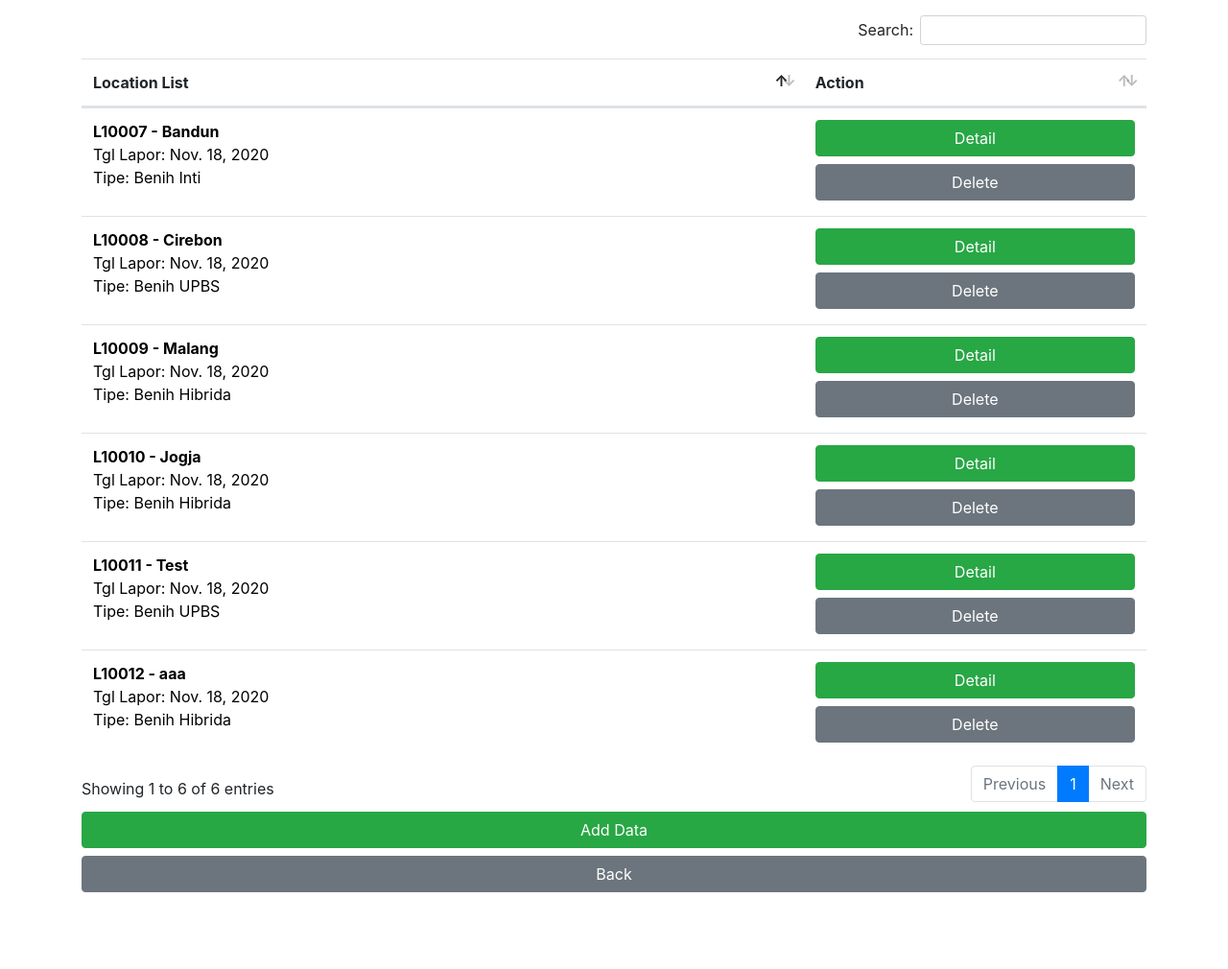
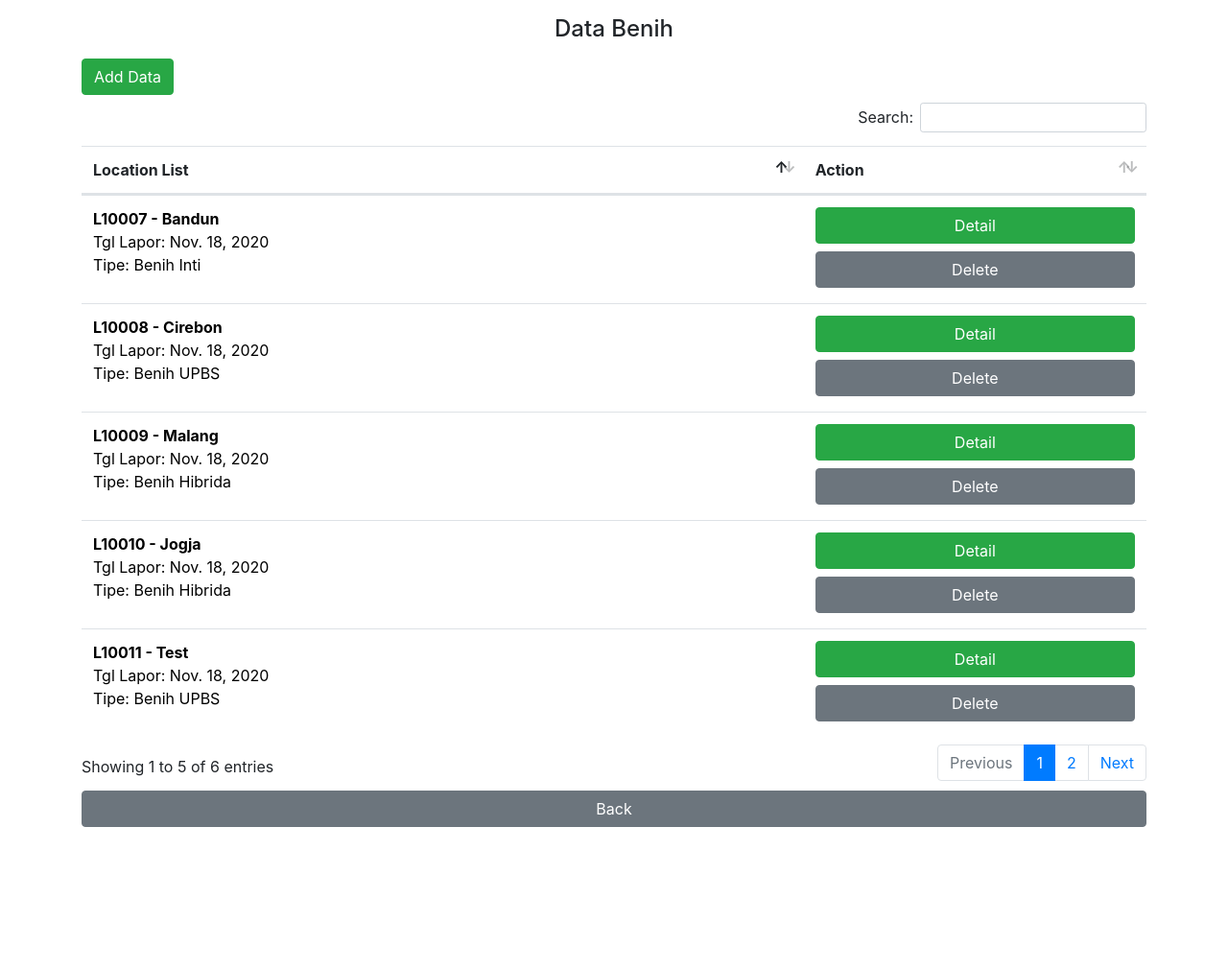
Before and after one commit to adiram17/simuliaproject, a Django app: page /serelia_list in a window 1280 px wide. Shown: the part 56-1066 px from the top of the page at 96% size. After the commit the page ends 918 px from the top, so only its background shows below. Run offline with Django 3.2, Linux system fonts and the light colour scheme; a user stored in the database is signed in; data comes from the database, SQL or seed files in the repository; both versions use the stored data as it was after the commit; some libraries are stand-ins or nearby versions.

Commit message:
update template and menu

```diff
--- a/simuliaapp/templates/pages/home.html
+++ b/simuliaapp/templates/pages/home.html
@@ -60,13 +60,13 @@
 
       <div class="text-center ">
         <div class="mb-2">
-          <a type="button" href="{% url 'serelia_list'%}" class="btn btn-success btn-block">Laporan Data Benih</a>
+          <a type="button" href="{% url 'serelia_list'%}" class="btn btn-success btn-block">Data Benih</a>
         </div>
         <div class="mb-2">
           <a type="button" href="#" class="btn btn-success btn-block">Prosessing Benih</a>
         </div>
         <div class="mb-2">
-          <a type="button" href="#" class="btn btn-success btn-block">Rekap</a>
+          <a type="button" href="#" class="btn btn-success btn-block">Rekap Data Benih</a>
         </div>
       </div>
       <div class="text-center mt-3">
--- a/simuliaapp/templates/pages/serelia_create.html
+++ b/simuliaapp/templates/pages/serelia_create.html
@@ -10,6 +10,7 @@
         {% endfor %}
         <div class="ml-1 mr-1 ">
             <div class="">
+                <div class="text-center"><h4>Tambah Data Benih</h4></div>
                 <form class="form-horizontal" enctype="multipart/form-data"  role="form" method="POST">
                     {% csrf_token %}
                     {{form}}
--- a/simuliaapp/templates/pages/serelia_list.html
+++ b/simuliaapp/templates/pages/serelia_list.html
@@ -10,6 +10,8 @@
 </style>
 <div id="content-wrapper">
     <div class="container">
+        <div class="text-center"><h4>Data Benih</h4></div>
+        <a type="button" class="btn btn-success mt-2 mb-2" href="{%url 'serelia_create' %}">Add Data</a>
         {% for message in messages %}
         <div class="alert alert-{{ message.tags }} alert-dismissible" role="alert">
             {{ message }}
@@ -46,7 +48,7 @@
 
             </tbody>
         </table>
-        <a type="button" class="btn btn-success btn-block mt-2" href="{%url 'serelia_create' %}">Add Data</a>
+
         <a type="button" class="btn btn-secondary btn-block mt-2" href="{%url 'home' %}">Back</a>
     </div>
 </div>
@@ -76,7 +78,7 @@
 {% block javascript %}
 <script>
     $(document).ready(function () {
-        $('#serelia-list').DataTable();
+        $('#serelia-list').DataTable({"pageLength": 5});
     });
     $('#exampleModal').on('show.bs.modal', function (event) {
         var button = $(event.relatedTarget) // Button that triggered the modal
```
Also changed, not shown: db.sqlite3, simuliaapp/media/uploaded/evidence/Detektor_Jagung_Logo.jpg (added), simuliaapp/media/uploaded/evidence/brio29_ErUdsWb.jpg (added), simuliaapp/media/uploaded/evidence/brio29_JwQiFMa.jpg (added), simuliaapp/media/uploaded/evidence/brio29_p4OYWOF.jpg (added), simuliaapp/media/uploaded/evidence/brio29_vlWKD3b.jpg (added).
